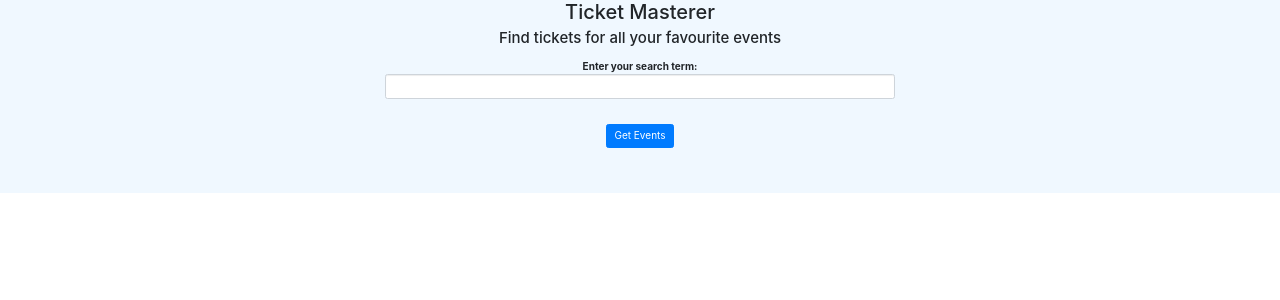
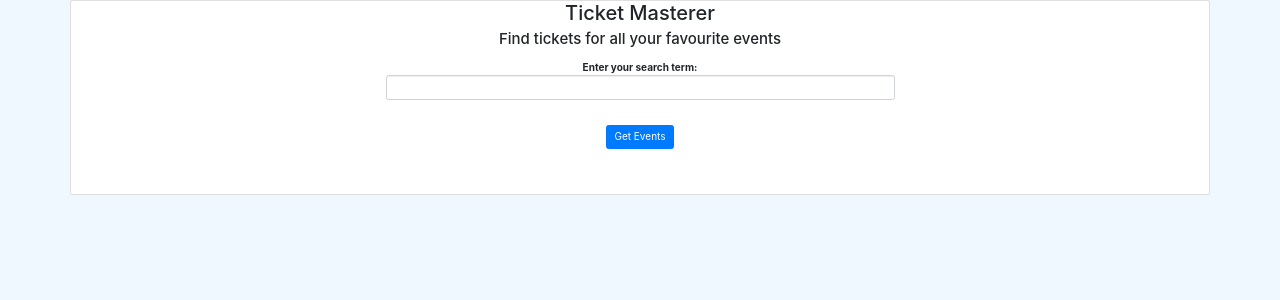
Before and after one commit to garyodonoghue/ticket-masterer, an Angular app in the folder ticket-masterer/: page / in a window 1280 px wide. Shown: the top 300 px of the page. Built offline with nearby package versions, Linux system fonts and the light colour scheme.

Commit message:
Additional styling

```diff
--- a/ticket-masterer/src/app/components/app.component.html
+++ b/ticket-masterer/src/app/components/app.component.html
@@ -1,5 +1,5 @@
-<div style="background: aliceblue">
-  <div class="container">
+<div style="background: aliceblue; min-height:100%">
+  <div class="container card">
     <div class="row">
       <div class="col"></div>
       <div class="col-6">
@@ -54,7 +54,7 @@
           <div *ngFor="let event of events; let i = index">
             <button
               class="btn btn-block"
-              style="background: #5258ff; color: white"
+              style="background: #5258ff; color: white; font-weight: bold"
               (click)="buttonExpanded[i] = !buttonExpanded[i]"
             >
               {{ event.dates.start.localDate }} {{ event.name }} -
--- a/ticket-masterer/src/app/components/event-details/event-details.component.html
+++ b/ticket-masterer/src/app/components/event-details/event-details.component.html
@@ -1,6 +1,8 @@
 <div class="card">
-  <div>
+  <div style="font-weight: bold">
     Ticket Status : <a [ngClass]="getFieldCss()">{{ ticketStatus }}</a>
   </div>
-  <div><a href="{{event.url}}">Go to retailer website</a></div>
+  <div style="font-weight: bold">
+    <a href="{{event.url}}">Go to retailer website</a>
+  </div>
 </div>
--- a/ticket-masterer/src/styles.css
+++ b/ticket-masterer/src/styles.css
@@ -15,3 +15,8 @@
 .fix-error-icon {
   top: 19px;
 }
+
+html,
+body {
+  height: 100%;
+}
```
